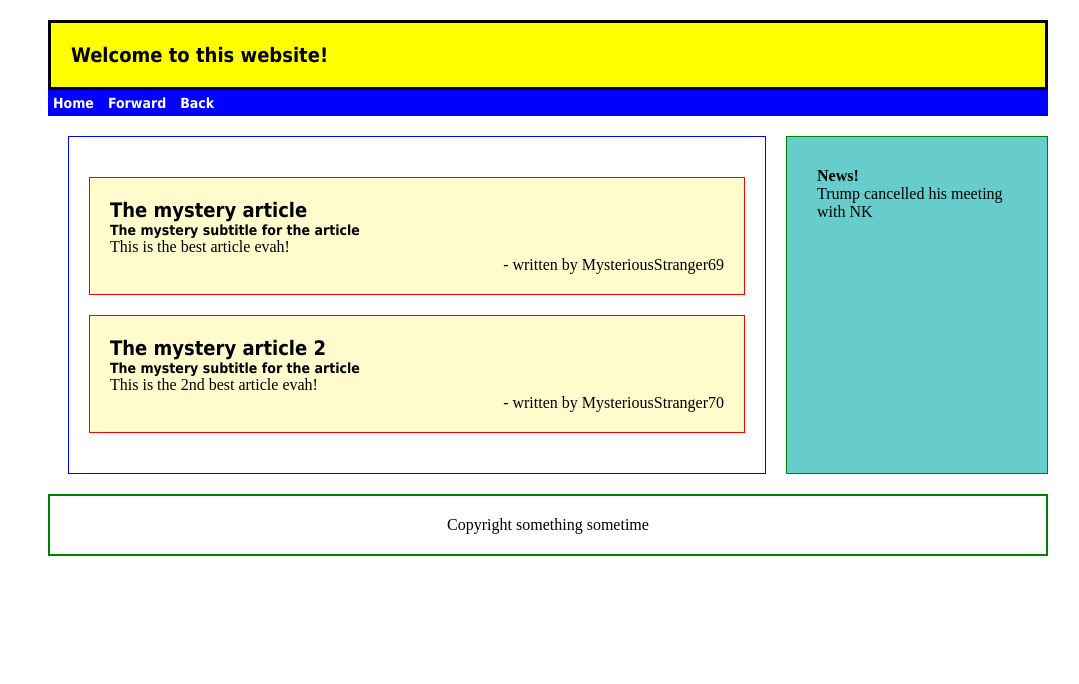
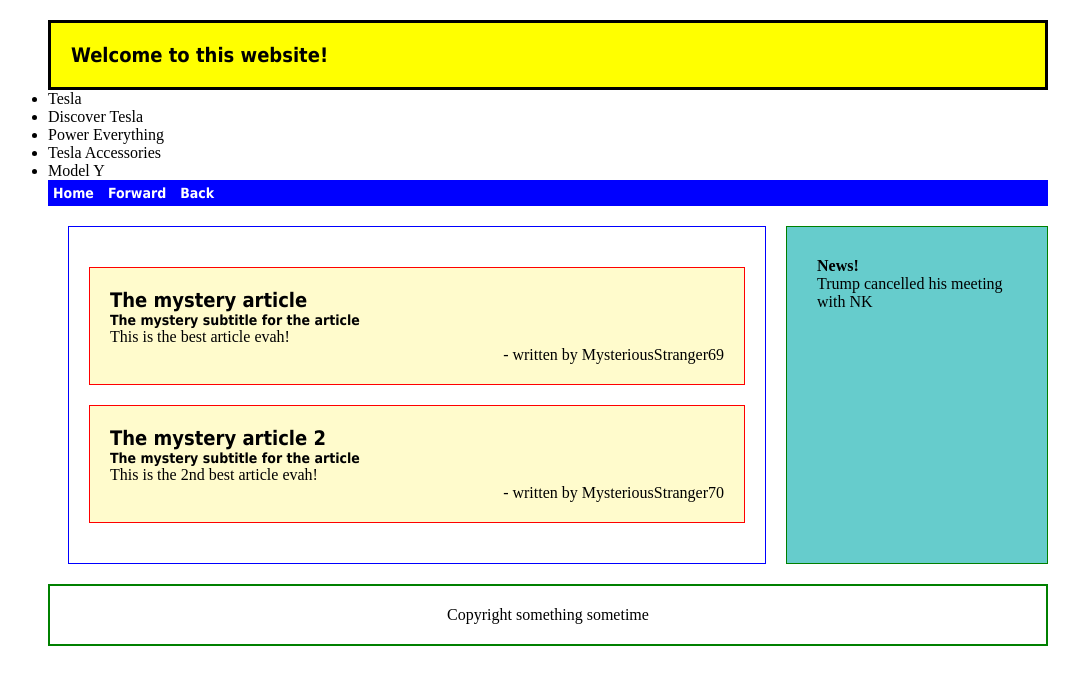
Before and after one commit to ZaidK98/zaidk98.github.io, a plain HTML site: page index.html in a window 1280 px wide. Shown: the whole page, without its empty margins (92-1171 px from the left). Drawn offline with Linux system fonts and the light colour scheme.

Commit message:
Update index.html

```diff
--- a/index.html
+++ b/index.html
@@ -15,6 +15,28 @@
 <header id='tophdr'>
 	<h1>Welcome to this website!</h1>
 </header>
+<ul class="side_nav">
+        <li data-gtm-event="navigation" data-gtm-location="left nav" data-gtm-drawer="tesla" class="side_nav-item side_nav-item--selected" data-title="tesla">
+          <div class="side_nav-tab"></div>
+          <div class="side_nav-label">Tesla</div>
+        </li>
+        <li data-gtm-event="navigation" data-gtm-location="left nav" data-gtm-drawer="discovertesla" class="side_nav-item" data-title="discovertesla">
+          <div class="side_nav-tab"></div>
+          <div class="side_nav-label">Discover Tesla</div>
+        </li>
+        <li data-gtm-event="navigation" data-gtm-location="left nav" data-gtm-drawer="powereverything" class="side_nav-item" data-title="powereverything">
+          <div class="side_nav-tab"></div>
+          <div class="side_nav-label">Power Everything</div>
+        </li>
+        <li data-gtm-event="navigation" data-gtm-location="left nav" data-gtm-drawer="teslaaccessories" class="side_nav-item" data-title="teslaaccessories">
+          <div class="side_nav-tab"></div>
+          <div class="side_nav-label">Tesla Accessories</div>
+        </li>
+        <li data-gtm-event="navigation" data-gtm-location="left nav" data-gtm-drawer="modely" class="side_nav-item" data-title="modely">
+          <div class="side_nav-tab"></div>
+          <div class="side_nav-label">Model Y</div>
+        </li>
+</ul>
 
 <nav id='topnv'>
 	<ul>
```
